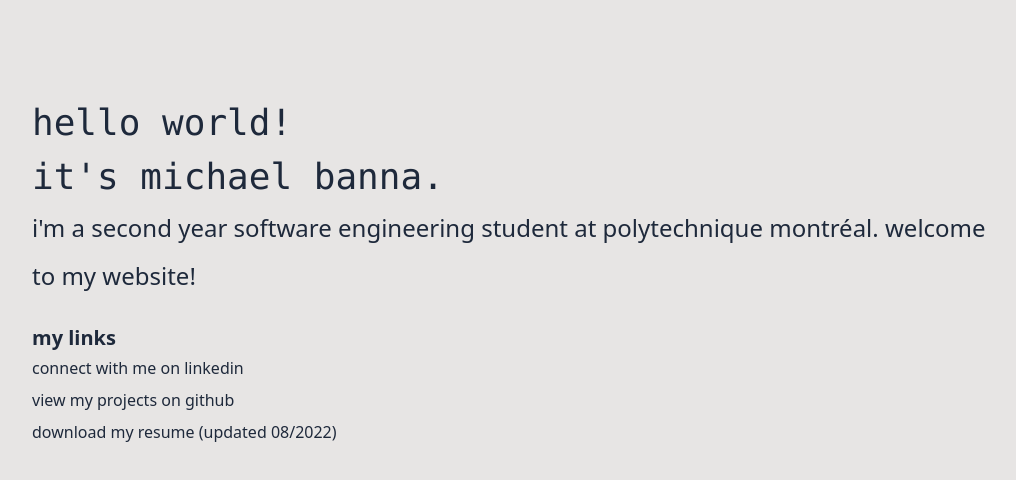
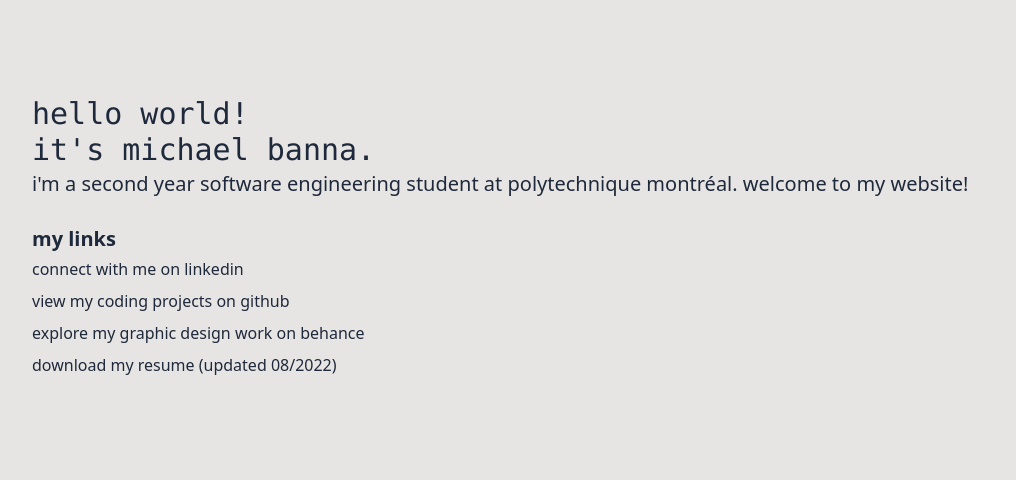
Before and after one commit to bmchl/mchl.tech, a website: page index.html in a window 1280 px wide. Shown: the whole page, without its empty margins (192-1208 px from the left). Drawn offline with Linux system fonts and the light colour scheme.

Commit message:
added behance link

```diff
--- a/index.html
+++ b/index.html
@@ -11,10 +11,10 @@
 
 <body class="bg-stone-200 text-slate-800 dark:bg-slate-800 dark:text-stone-100">
     <div class="lg:ml-56 md:m-24 sm:m-12 m-2">
-        <h1 class="text-4xl font-mono leading-normal">hello world! <br> it's michael
+        <h1 class="text-4xl font-mono leading-normal sm:text-3xl">hello world! <br> it's michael
             banna.
         </h1>
-        <blockquote class="leading-loose text-2xl">i'm a second year software
+        <blockquote class="leading-loose text-2xl sm:text-xl sm:leading-relaxed">i'm a second year software
             engineering student at polytechnique montréal. welcome to my website!
         </blockquote><br>
         <h1 class="text-xl"><b>my links</b></h1>
@@ -24,7 +24,10 @@
                 with me on
                 linkedin</a><br>
             <a class="hover:underline hover:underline-offset-3" target=”_blank” href="https://github.com/bmchl">view my
+                coding
                 projects on github</a><br>
+            <a class="hover:underline hover:underline-offset-3" target=”_blank”
+                href="https://behance.net/bannamichael">explore my graphic design work on behance</a><br>
             <a class="hover:underline hover:underline-offset-3" target=”_blank” href="/assets/resume.pdf">download my
                 resume (updated 08/2022)</a><br>
         </div>
```
Also changed, not shown: css/main.css.
